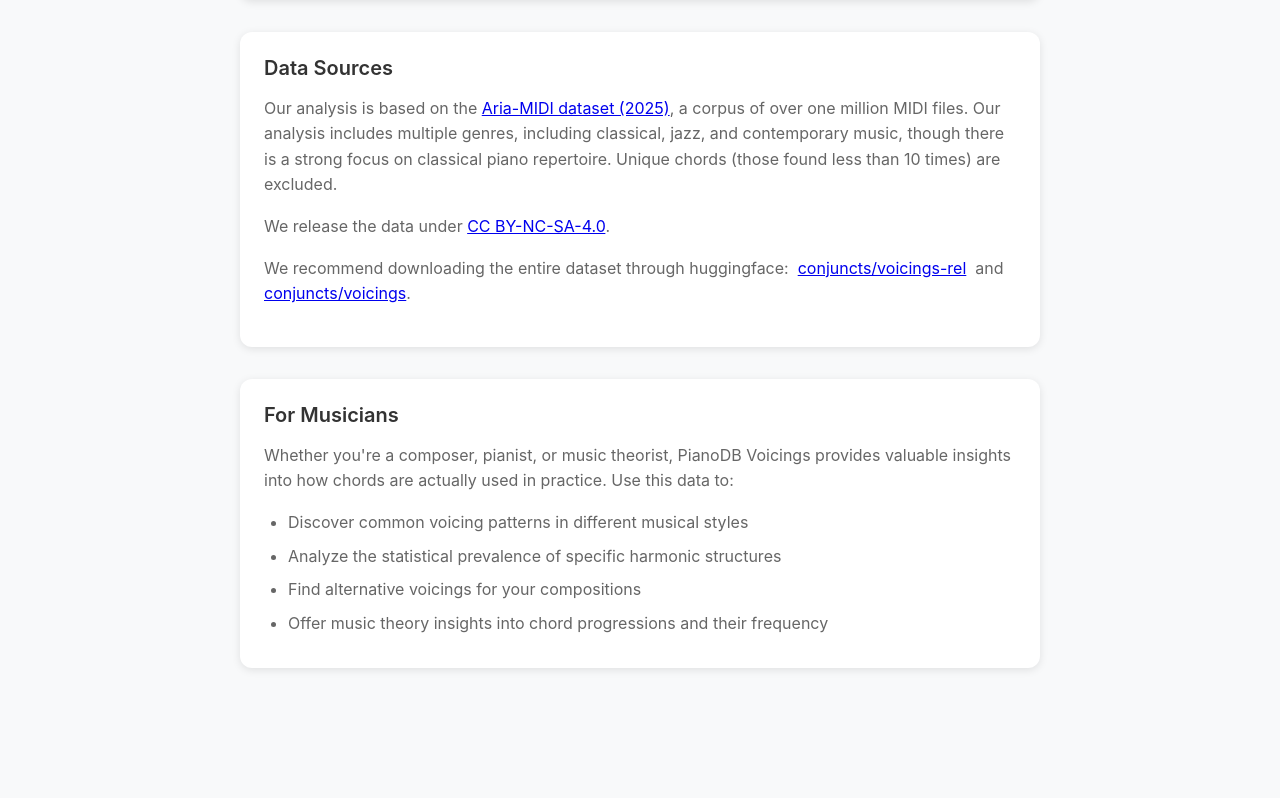
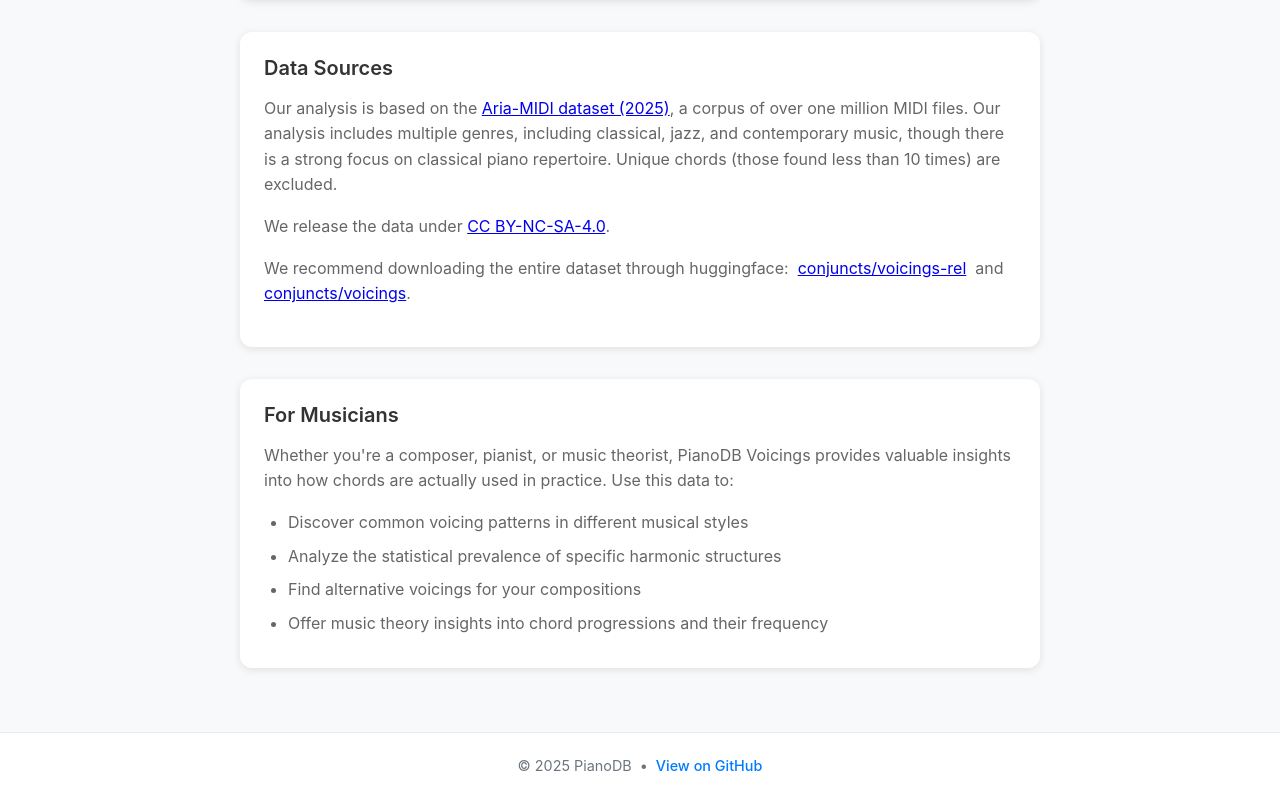
Before and after one commit to pianodb/voicings-web, a React (Vite) app: page /about in a window 1280 px wide. Shown: the part 1109-1907 px from the top of the page. Before the commit the page ends 1841 px from the top, so only its background shows below. Built offline with nearby package versions, Linux system fonts and the light colour scheme.

Commit message:
Add footer

```diff
--- a/src/App.css
+++ b/src/App.css
@@ -1334,3 +1334,52 @@ body {
   50% { opacity: 0.7; }
   100% { opacity: 1; }
 }
+
+/* Footer */
+.footer {
+  background: white;
+  border-top: 1px solid #e9ecef;
+  padding: 1.5rem 2rem;
+  margin-top: auto;
+}
+
+.footer-content {
+  display: flex;
+  justify-content: center;
+  align-items: center;
+  max-width: 1200px;
+  margin: 0 auto;
+}
+
+.footer-text {
+  color: #6c757d;
+  font-size: 0.9rem;
+  display: flex;
+  align-items: center;
+  gap: 0.5rem;
+}
+
+.footer-link {
+  color: #007bff;
+  text-decoration: none;
+  font-weight: 500;
+  transition: color 0.2s;
+}
+
+.footer-link:hover {
+  color: #0056b3;
+  text-decoration: underline;
+}
+
+@media (max-width: 768px) {
+  .footer {
+    padding: 1rem;
+  }
+
+  .footer-text {
+    font-size: 0.8rem;
+    flex-direction: column;
+    gap: 0.25rem;
+    text-align: center;
+  }
+}
--- a/src/components/About.tsx
+++ b/src/components/About.tsx
@@ -1,4 +1,5 @@
 import { Header } from './Header'
+import { Footer } from './Footer'
 import '../App.css'
 
 export function About() {
@@ -85,6 +86,7 @@ export function About() {
           </div>
         </main>
       </div>
+      <Footer />
     </div>
   )
 }
--- a/src/components/ChordBrowser.tsx
+++ b/src/components/ChordBrowser.tsx
@@ -3,6 +3,7 @@ import { useNavigate } from 'react-router-dom'
 import { getPresentPitches } from '../utils/pitchClass'
 import { MusicNotation } from './MusicNotation'
 import { Header } from './Header'
+import { Footer } from './Footer'
 import csvData from '../assets/most_popular_cls_packed.csv?raw'
 
 interface PitchClassData {
@@ -324,6 +325,7 @@ export function PitchClassDatabase() {
           )}
         </main>
       </div>
+      <Footer />
     </div>
   )
 }
--- a/src/components/Contact.tsx
+++ b/src/components/Contact.tsx
@@ -1,4 +1,5 @@
 import { Header } from './Header'
+import { Footer } from './Footer'
 import '../App.css'
 
 export function Contact() {
@@ -86,6 +87,7 @@ export function Contact() {
           </div>
         </main>
       </div>
+      <Footer />
     </div>
   )
 }
--- /dev/null
+++ b/src/components/Footer.tsx
@@ -0,0 +1,20 @@
+export function Footer() {
+  return (
+    <footer className="footer">
+      <div className="footer-content">
+        <div className="footer-text">
+          <span>© 2025 PianoDB</span>
+          <span> • </span>
+          <a
+            href="https://github.com/pianodb/voicings-web"
+            target="_blank"
+            rel="noopener noreferrer"
+            className="footer-link"
+          >
+            View on GitHub
+          </a>
+        </div>
+      </div>
+    </footer>
+  )
+}
--- a/src/components/Search.tsx
+++ b/src/components/Search.tsx
@@ -3,6 +3,7 @@ import { getPresentPitches, PITCH_CLASSES, packNotes, packPitchClass } from '../
 import { MusicNotation } from './MusicNotation'
 import { Piano } from './Piano'
 import { Header } from './Header'
+import { Footer } from './Footer'
 import csvData from '../assets/most_popular_cls_packed.csv?raw'
 import { VoicingNotation } from './VoicingNotation'
 
@@ -336,6 +337,7 @@ export function Search() {
           )}
         </main>
       </div>
+      <Footer />
     </div>
   )
 }
--- a/src/components/VoicingBrowser.tsx
+++ b/src/components/VoicingBrowser.tsx
@@ -4,6 +4,7 @@ import { getPresentPitches, getNotesFromDigest, calculateInversions } from '../u
 import { playVoicing } from '../utils/audioSynthesis'
 import { MusicNotation } from './MusicNotation'
 import { Header } from './Header'
+import { Footer } from './Footer'
 import axios from 'axios'
 import { VoicingNotation } from './VoicingNotation'
 import { getApiUrl } from '../config/api'
@@ -404,6 +405,7 @@ export function VoicingsByPcid() {
           )}
         </main>
       </div>
+      <Footer />
     </div>
   )
 }
--- a/src/components/VoicingDetail.tsx
+++ b/src/components/VoicingDetail.tsx
@@ -5,6 +5,7 @@ import { getNotesFromDigest, type NoteInfo } from '../utils/pitchClass'
 import { playVoicing, playArpeggio } from '../utils/audioSynthesis'
 import { VoicingNotation } from './VoicingNotation'
 import { Header } from './Header'
+import { Footer } from './Footer'
 import { getApiUrl } from '../config/api'
 
 interface VoicingData {
@@ -247,6 +248,7 @@ export function VoicingDetail() {
 
         </div>
       </div>
+      <Footer />
     </div>
   )
 }
```
